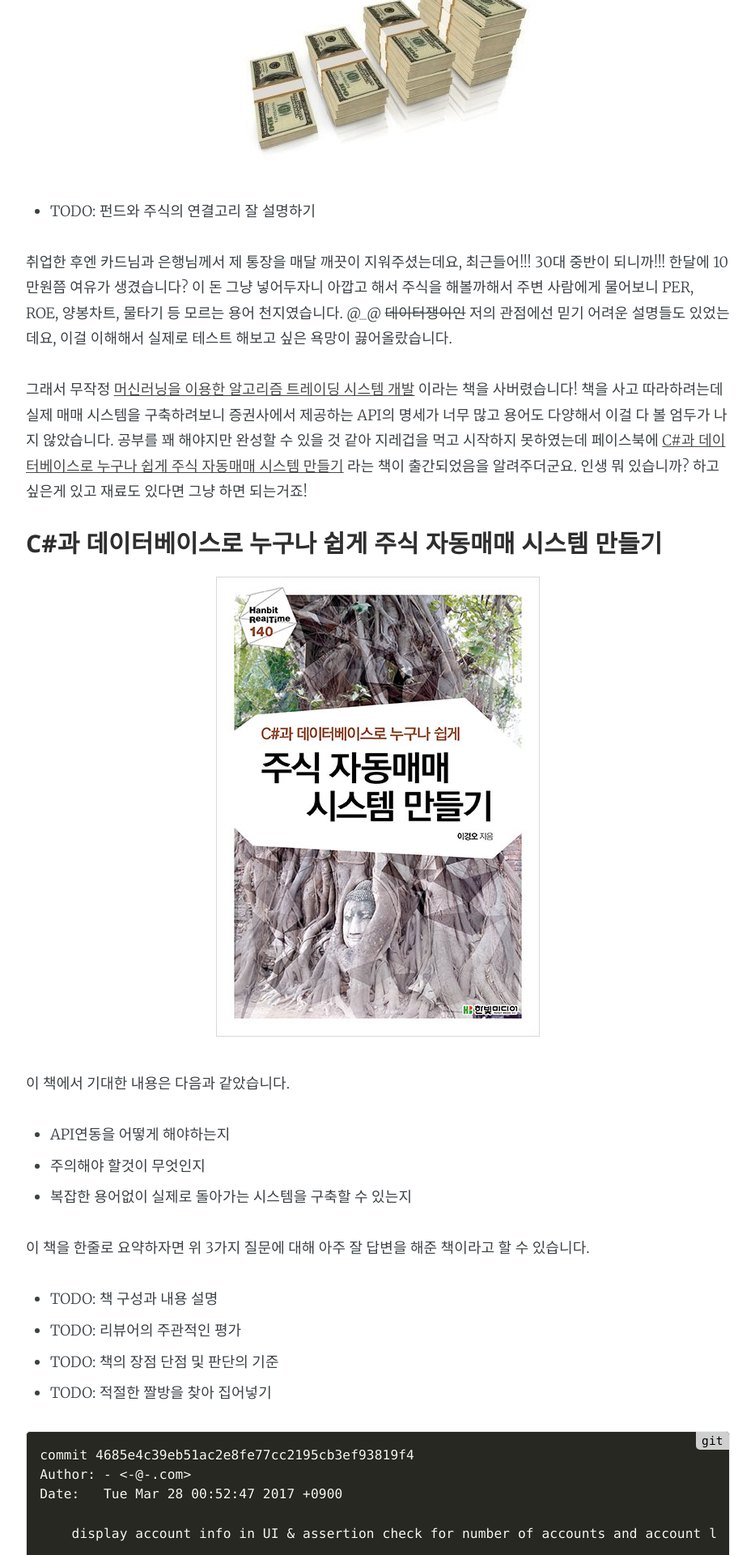
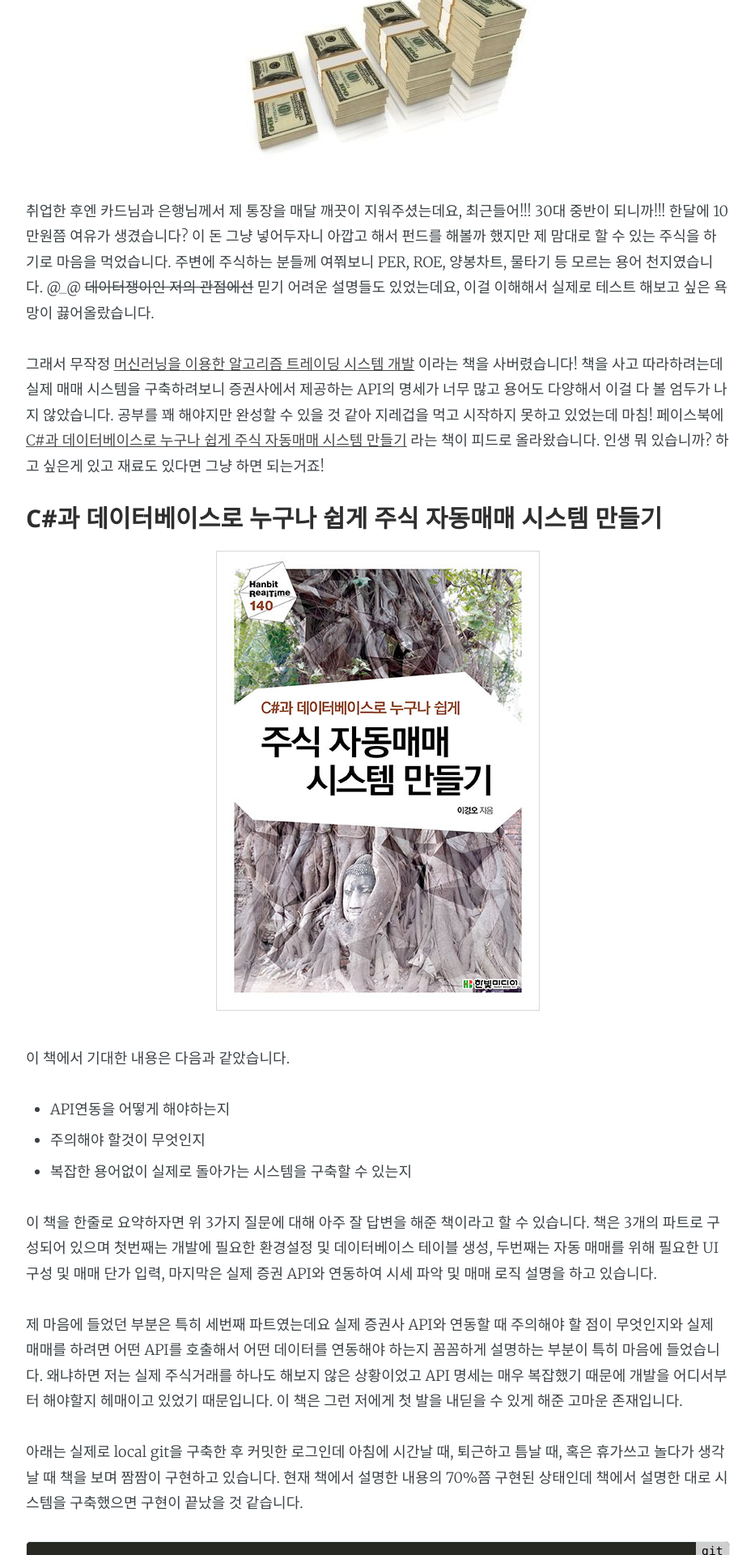
Before and after one commit to hyunjong-lee/hyunjong-lee-prev.github.io, a Jekyll site: the page built from _posts/2017-04-06-Trading_System_using_CSharp.markdown, in a window 1280 px wide. Shown: the part 590-2510 px from the top of the page at 81% size, without its empty margins (173-1106 px from the left). Built offline with Jekyll 4.4.1, drawn with Linux system fonts in a browser that asks for light colours; some of the changed text lies outside the part shown.

Commit message:
포스팅 마무리

```diff
--- a/_posts/2017-04-06-Trading_System_using_CSharp.markdown
+++ b/_posts/2017-04-06-Trading_System_using_CSharp.markdown
@@ -17,15 +17,14 @@
 
 ![펀드](/assets/images/trading_system_csharp/fund.jpg){: .img}
 
-- TODO: 펀드와 주식의 연결고리 잘 설명하기
-
 취업한 후엔 카드님과 은행님께서 제 통장을 매달 깨끗이 지워주셨는데요, 최근들어!!! 30대 중반이 되니까!!! 한달에 10만원쯤 여유가 생겼습니다?
-이 돈 그냥 넣어두자니 아깝고 해서 주식을 해볼까해서 주변 사람에게 물어보니 PER, ROE, 양봉차트, 물타기 등 모르는 용어 천지였습니다. @_@
-<del>데이터쟁이인</del> 저의 관점에선 믿기 어려운 설명들도 있었는데요, 이걸 이해해서 실제로 테스트 해보고 싶은 욕망이 끓어올랐습니다.
+이 돈 그냥 넣어두자니 아깝고 해서 펀드를 해볼까 했지만 제 맘대로 할 수 있는 주식을 하기로 마음을 먹었습니다.
+주변에 주식하는 분들께 여쭤보니 PER, ROE, 양봉차트, 물타기 등 모르는 용어 천지였습니다. @_@
+<del>데이터쟁이인 저의 관점에선</del> 믿기 어려운 설명들도 있었는데요, 이걸 이해해서 실제로 테스트 해보고 싶은 욕망이 끓어올랐습니다.
 
 그래서 무작정 [머신러닝을 이용한 알고리즘 트레이딩 시스템 개발] 이라는 책을 사버렸습니다!
 책을 사고 따라하려는데 실제 매매 시스템을 구축하려보니 증권사에서 제공하는 API의 명세가 너무 많고 용어도 다양해서 이걸 다 볼 엄두가 나지 않았습니다.
-공부를 꽤 해야지만 완성할 수 있을 것 같아 지레겁을 먹고 시작하지 못하였는데 페이스북에 [C#과 데이터베이스로 누구나 쉽게 주식 자동매매 시스템 만들기] 라는 책이 출간되었음을 알려주더군요.
+공부를 꽤 해야지만 완성할 수 있을 것 같아 지레겁을 먹고 시작하지 못하고 있었는데 마침! 페이스북에 [C#과 데이터베이스로 누구나 쉽게 주식 자동매매 시스템 만들기] 라는 책이 피드로 올라왔습니다.
 인생 뭐 있습니까? 하고 싶은게 있고 재료도 있다면 그냥 하면 되는거죠!
 
 
@@ -40,12 +39,14 @@
 - 복잡한 용어없이 실제로 돌아가는 시스템을 구축할 수 있는지
 
 이 책을 한줄로 요약하자면 위 3가지 질문에 대해 아주 잘 답변을 해준 책이라고 할 수 있습니다.
+책은 3개의 파트로 구성되어 있으며 첫번째는 개발에 필요한 환경설정 및 데이터베이스 테이블 생성, 두번째는 자동 매매를 위해 필요한 UI구성 및 매매 단가 입력, 마지막은 실제 증권 API와 연동하여 시세 파악 및 매매 로직 설명을 하고 있습니다.
 
-- TODO: 책 구성과 내용 설명
-- TODO: 리뷰어의 주관적인 평가
-- TODO: 책의 장점 단점 및 판단의 기준
-- TODO: 적절한 짤방을 찾아 집어넣기
+제 마음에 들었던 부분은 특히 세번째 파트였는데요 실제 증권사 API와 연동할 때 주의해야 할 점이 무엇인지와 실제 매매를 하려면 어떤 API를 호출해서 어떤 데이터를 연동해야 하는지 꼼꼼하게 설명하는 부분이 특히 마음에 들었습니다.
+왜냐하면 저는 실제 주식거래를 하나도 해보지 않은 상황이었고 API 명세는 매우 복잡했기 때문에 개발을 어디서부터 해야할지 헤매이고 있었기 때문입니다.
+이 책은 그런 저에게 첫 발을 내딛을 수 있게 해준 고마운 존재입니다.
 
+아래는 실제로 local git을 구축한 후 커밋한 로그인데 아침에 시간날 때, 퇴근하고 틈날 때, 혹은 휴가쓰고 놀다가 생각날 때 책을 보며 짬짬이 구현하고 있습니다.
+현재 책에서 설명한 내용의 70%쯤 구현된 상태인데 책에서 설명한 대로 시스템을 구축했으면 구현이 끝났을 것 같습니다.
 
 ~~~ git
 commit 4685e4c39eb51ac2e8fe77cc2195cb3ef93819f4
@@ -97,19 +98,18 @@
     create admin project & gitignore for VisualStudio
 ~~~
 
-위는 실제로 local git을 구축한 후 커밋한 로그인데 아침에 시간날 때, 퇴근하고 틈날 때, 혹은 휴가쓰고 놀다가 생각날 때 책을 보며 짬짬이 구현하고 있습니다.
-현재 책에서 설명한 내용의 70%쯤 구현된 상태인데 책에서 설명한 대로 시스템을 구축했으면 구현이 끝났을 것 같습니다.
 
-C#의 경우 초보자를 위해서 설명해 두신 내용이 나쁘지 않지만 Oracle의 경우는 MySQL로 설명했으면 어땠을까 하는 아쉬움이 살짝 남습니다.
-아래는 제가 개인적으로 느낀 아쉬운 부분인데 이런 부분이 결코 책의 핵심을 훼손하고 있진 않습니다.
+C# 코드의 경우 초보자를 고려했을 때 괜찮아 보이지만 데이터베이스로 사용하는 Oracle의 경우는 MySQL로 설명했으면 어땠을까 하는 아쉬움이 살짝 남습니다.
+아래는 제가 개인적으로 느낀 아쉬운 부분인데 이런 부분이 결코 책의 가치를 떨어뜨리진 않습니다.
 
 - C#
   - C#으로 밥먹고 살던때가 있던지라 책의 로직을 C# 언어 특징을 고려하여 보기좋게(?) 고치고 있습니다.
-  - 예를 들면 Extension 메소드 사용, DateTime을 string으로 변환하지 않고 바로 비교
+  - 예를 들면 Extension 메소드 사용, DateTime을 string으로 변환하지 않고 바로 비교하는 등 좀 더 효율적이고 C# 친화적인 코드로 변경중입니다.
+
 - 데이터베이스
-  - 오라클 기준으로 설명하고 있는데 개인용 컴에 깔기엔 상당히 무거운 녀석이라 MySQL을 기반으로 작업을 진행했습니다.
-  - 불필요한 필드 정리와 네이밍을 제가 원하는 스타일로 통일했습니다.
-  - 책에서는 SQL쿼리를 string 조합으로 사용했는데요 저는 [linq2db]라는 걸 활용해서 ORM 비스무리하게 사용할 수 있도록 변경했습니다.
+  - 오라클 기준으로 설명하고 있는데 개인용 컴퓨터에 깔기엔 무거운 녀석이라 MySQL을 기반으로 구현중입니다.
+  - 불필요한 필드 정리하며 이름도 제가 좋아하는 스타일로 바꾸었습니다.
+  - 책에서는 SQL쿼리를 string 조합으로 사용했는데요 저는 [linq2db]라는 걸 활용해서 ORM 비스무리하게 사용하고 있습니다.
 
 ![더 이상의 자세한 설명은 생략한다](/assets/images/meme/no_any_more_explanation.jpg){: .img}
 
@@ -118,8 +118,10 @@
 
 좋은 책을 읽으면 항상 열정이 불타오르게 되는 것 같습니다.
 주식 자동매매 시스템 구축에 있어 제가 가렵던 부분을 긁어준 책이라 재밌게 읽으며 금방 따라할 수 있었습니다.
+저는 소프트웨어 개발로 밥을 먹고 살다보니 구현 자체엔 문제가 없었으나 주식에 대해 아는 바가 없었습니다.
+만약 저같은 분이 자동 주식 매매를 하고 싶으신데 어떻게 접근해야할지 모르시겠다면 이 책 추천드립니다.
 
-TODO: 마무리 작성 및 재밌게 잘하기
+그럼 모두 건승하시길!
 
 
 [C#과 데이터베이스로 누구나 쉽게 주식 자동매매 시스템 만들기]: http://www.hanbit.co.kr/store/books/look.php?p_code=E1054933296
```
